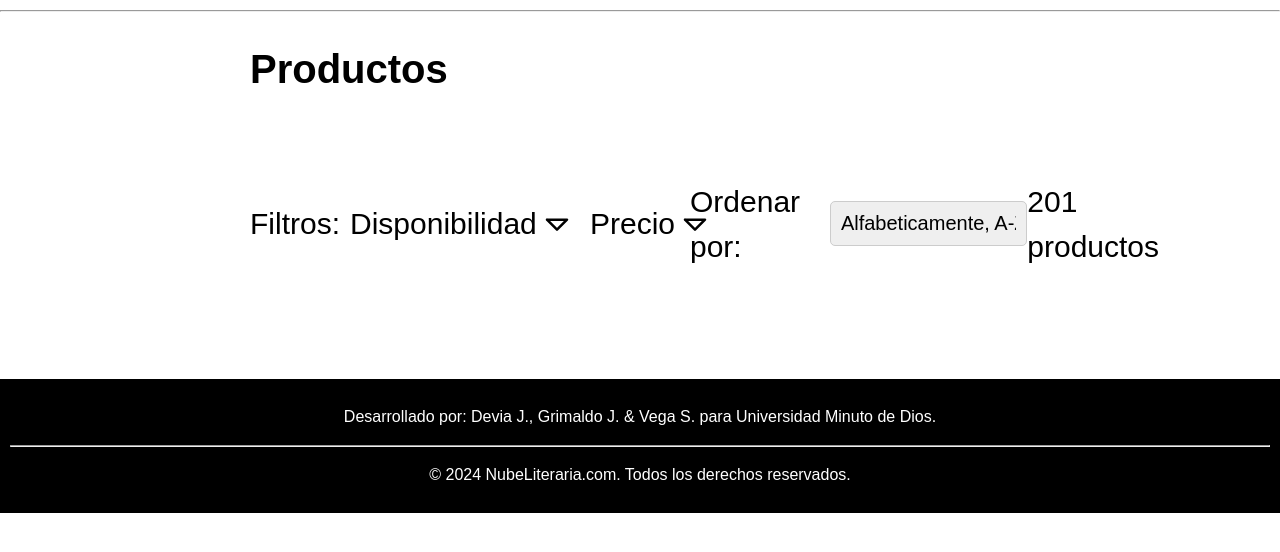
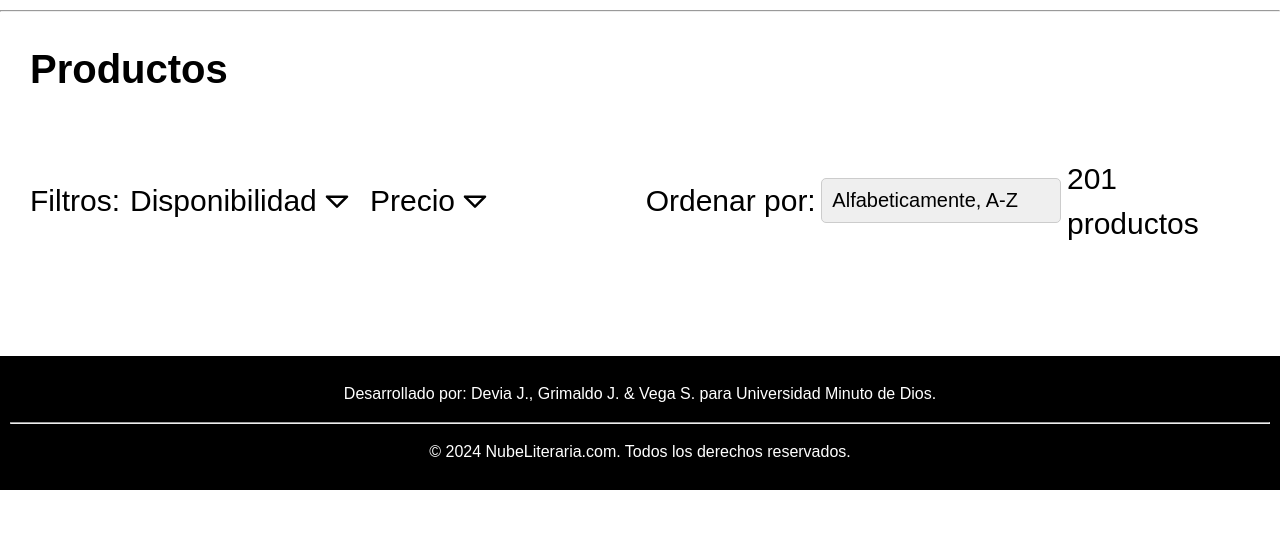
Before and after one commit to Juan-Grimaldo/libreria, a PHP site: page /Productos.php in a window 1280 px wide. Shown: the part 99-651 px from the top of the page. Run offline with PHP 8.4, Linux system fonts and the light colour scheme; data that the repository does not hold is empty.

Commit message:
"arreglar estilo"

```diff
--- a/estilos/stylemain.css
+++ b/estilos/stylemain.css
@@ -525,7 +525,6 @@
 /*Productos*/
 .titule-pro {
     margin-left: 2rem;
-    margin-bottom: 5rem;
 }
 
 .filtrar {
@@ -874,7 +873,7 @@
 /*Apartado escritorio Productos*/
 @media (min-width: 768px) {
     .main-pro {
-        padding: 0 25rem 0 25rem;
+        padding: 0 3rem 0 3rem;
     }
     .titule-pro {
         margin-left: 0;
--- a/index.php
+++ b/index.php
@@ -36,7 +36,7 @@
             <div class="libros">
                 <?php
                 include 'conexion.php';
-                $query = "SELECT * FROM libro ORDER BY RAND() LIMIT 5";
+                $query = "SELECT * FROM libro ORDER BY id_libro DESC LIMIT 5";
                 $resultado = $conn->query($query);
                 while ($row = $resultado->fetch_assoc()) {
                     $precio_bd = $row['precio'];
```
Also changed, not shown: buscar_libros.php (+1 -1 lines).
